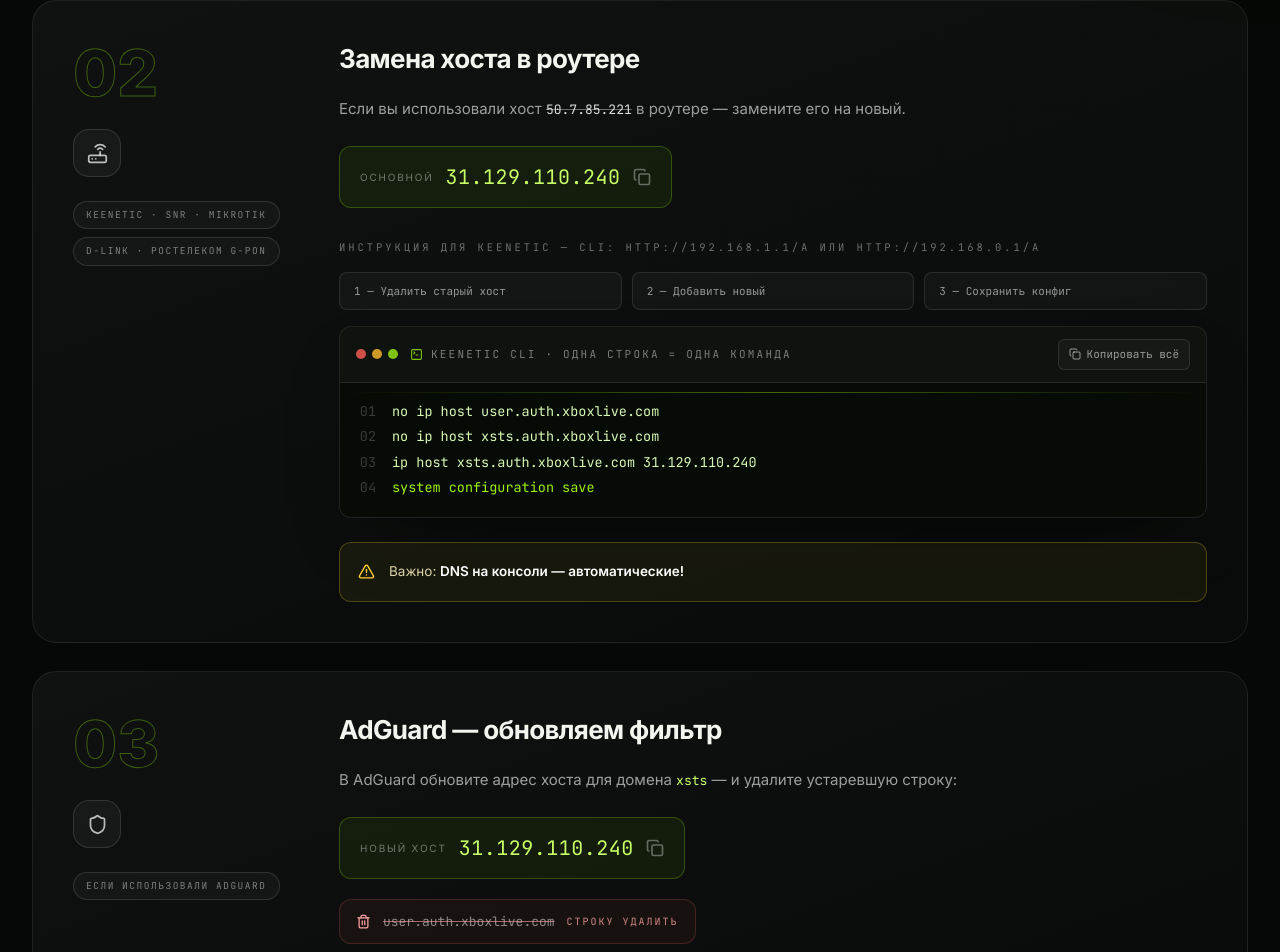
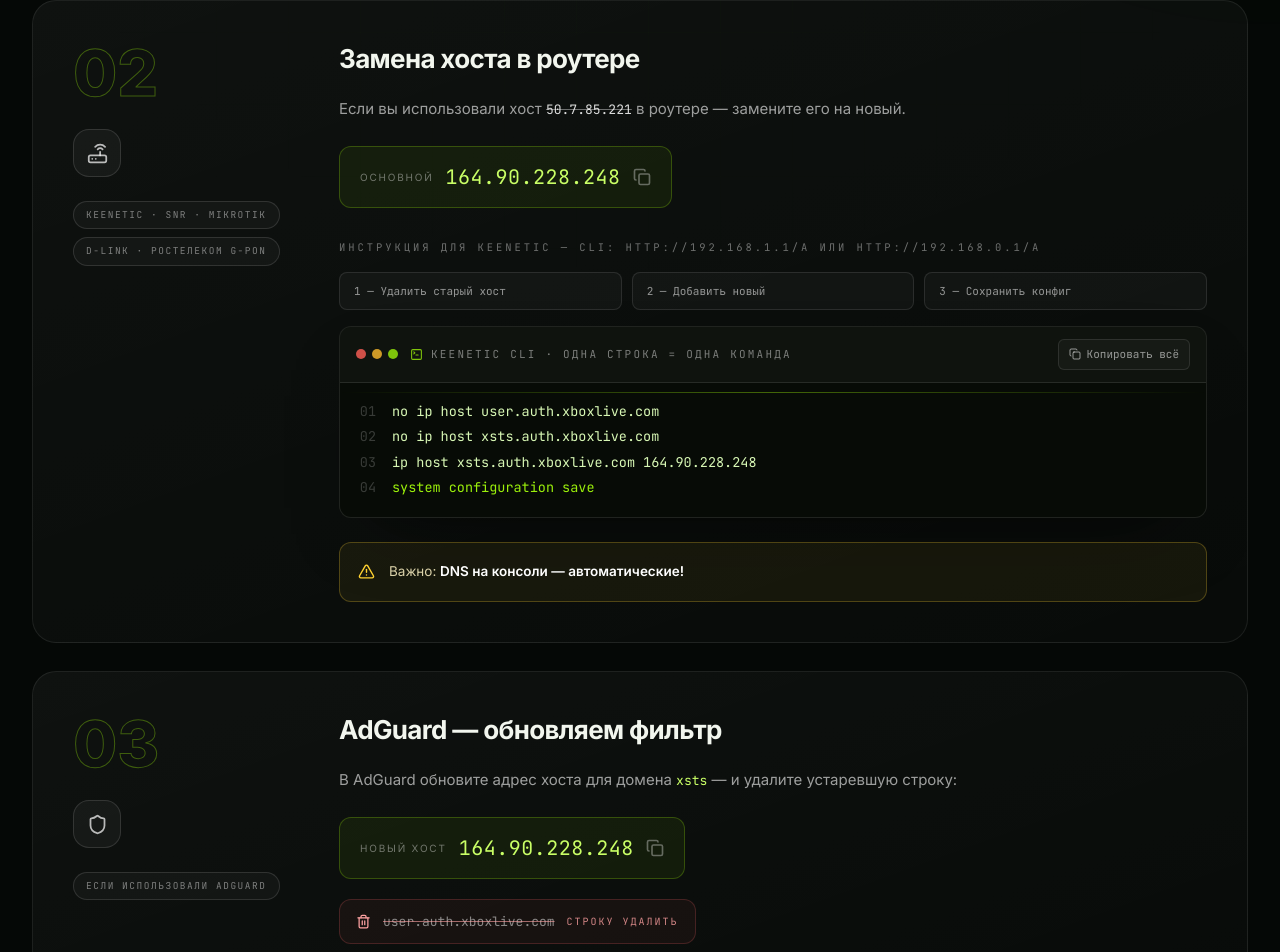
Before and after one commit to xboxru/xbox-live-fix, a React (Vite) app: page / in a window 1280 px wide. Shown: the part 2737-3689 px from the top of the page. Built offline with nearby package versions, Linux system fonts and the light colour scheme; a web font is replaced by a local one.

Commit message:
Update Solutions.tsx

```diff
--- a/src/components/Solutions.tsx
+++ b/src/components/Solutions.tsx
@@ -88,7 +88,7 @@ const METHODS: Method[] = [
           роутере — замените его на новый.
         </p>
         <div className="mt-6 flex flex-wrap items-center gap-4">
-          <CopyChip value="31.129.110.240" label="Основной" big />
+          <CopyChip value="164.90.228.248" label="Основной" big />
         </div>
 
         <div className="mt-8">
@@ -108,7 +108,7 @@ const METHODS: Method[] = [
               lines={[
                 { text: "no ip host user.auth.xboxlive.com", tone: "cmd" },
                 { text: "no ip host xsts.auth.xboxlive.com", tone: "cmd" },
-                { text: "ip host xsts.auth.xboxlive.com 31.129.110.240", tone: "ок" },
+                { text: "ip host xsts.auth.xboxlive.com 164.90.228.248", tone: "ок" },
                 { text: "system configuration save", tone: "ok" },
               ]}
             />
@@ -137,7 +137,7 @@ const METHODS: Method[] = [
           и удалите устаревшую строку:
         </p>
         <div className="mt-6 flex flex-wrap items-center gap-4">
-          <CopyChip value="31.129.110.240" label="Новый хост" big />
+          <CopyChip value="164.90.228.248" label="Новый хост" big />
         </div>
         <div className="mt-5 inline-flex items-center gap-3 rounded-xl border border-red-400/20 bg-red-400/[0.05] px-4 py-3">
           <Trash2 size={15} className="text-red-300" />
```
